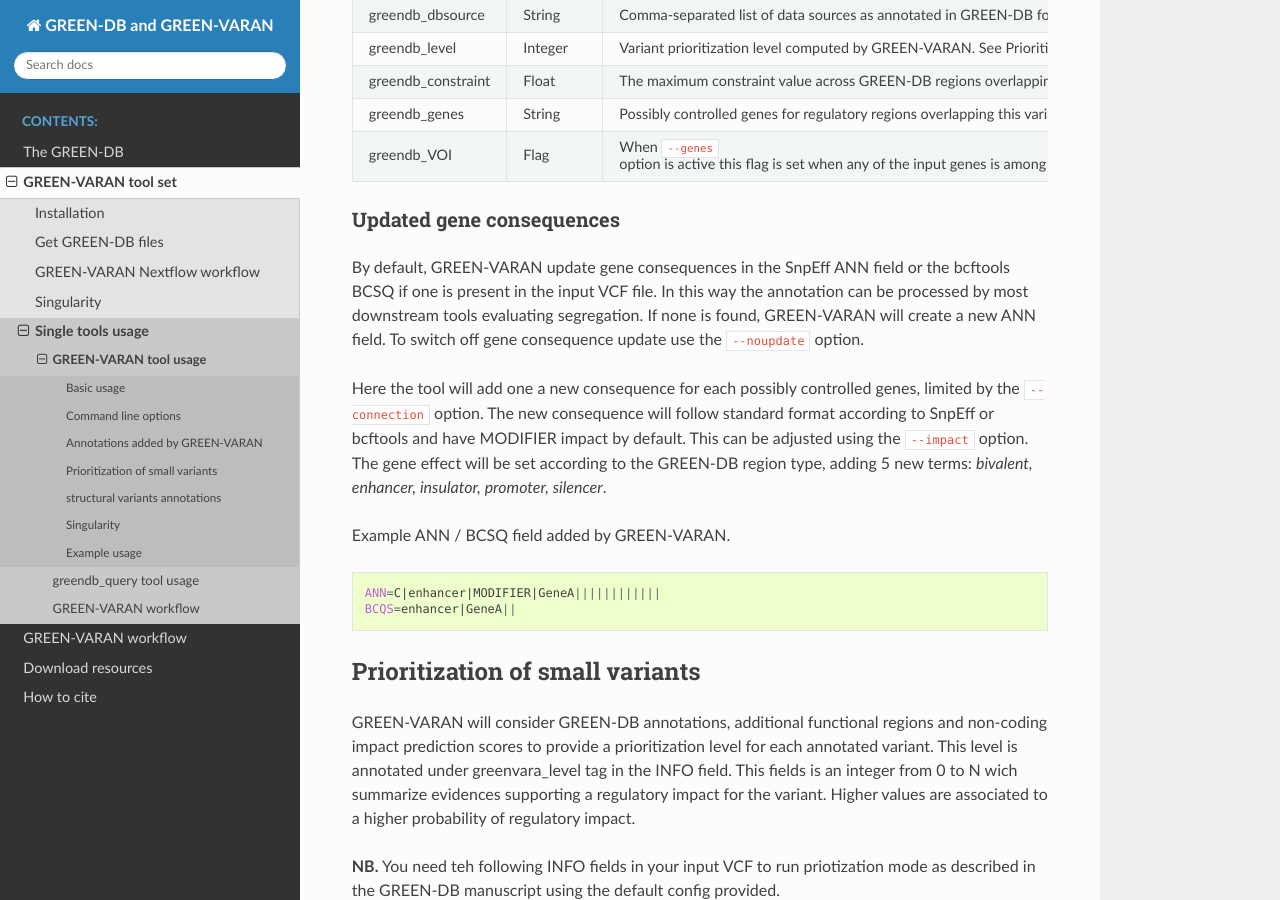
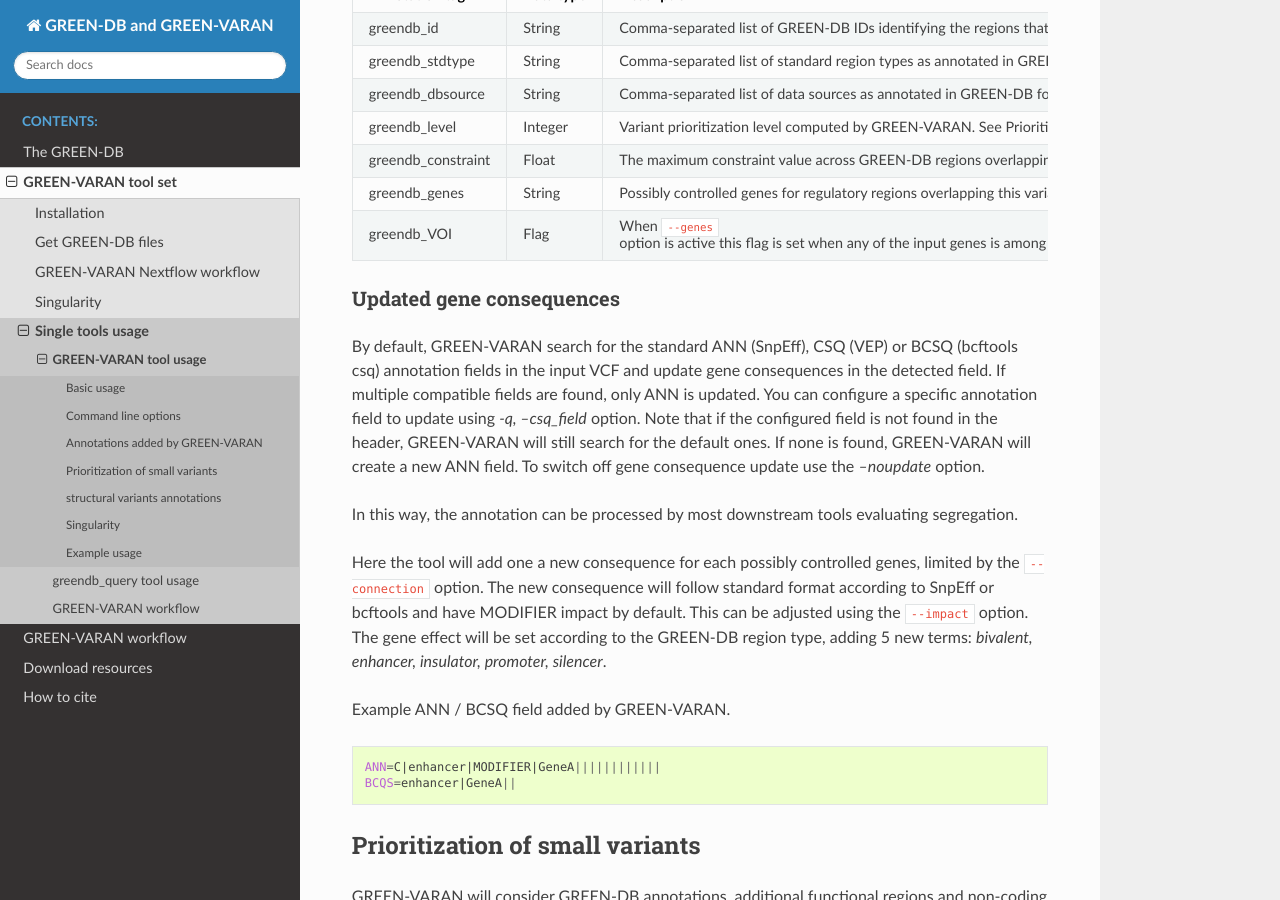
Before and after one commit to edg1983/GREEN-VARAN, a Sphinx documentation site: the page built from docs/GREEN-VARAN_usage.rst, in a window 1280 px wide and 900 px high, scrolled down 3132 px. Built offline with Sphinx 7.4.7 and the Read the Docs theme 2.0.0, drawn with Linux system fonts in a browser that asks for light colours; some of the changed text lies outside the part shown.

```diff
--- a/docs/GREEN-VARAN_usage.rst
+++ b/docs/GREEN-VARAN_usage.rst
@@ -44,6 +44,8 @@ smallvars and sv shared options
     | A default configuration for GREENDB v2.5 is available in config folder
 -u, --noupdate
     | do not update ANN / BCSQ field in the input VCF
+-q, --csq_field
+    | set a specific consequence field containing gene consequences
 -f, --filter
     | filter instead of annotate. Only variants with greendb overlap will be written.
     | If --genes is active, the output will contain only variants connected to the input genes of interest
@@ -110,9 +112,11 @@ Fields in the following table are added to INFO fields by GREEN-VARAN. greendb_l
 
 Updated gene consequences
 #########################
-By default, GREEN-VARAN update gene consequences in the SnpEff ANN field or the bcftools BCSQ if one is present in the input VCF file.
-In this way the annotation can be processed by most downstream tools evaluating segregation.
-If none is found, GREEN-VARAN will create a new ANN field. To switch off gene consequence update use the ``--noupdate`` option.
+By default, GREEN-VARAN search for the standard ANN (SnpEff), CSQ (VEP) or BCSQ (bcftools csq) annotation fields in the input VCF and update gene consequences in the detected field. If multiple compatible fields are found, only ANN is updated.
+You can configure a specific annotation field to update using `-q, --csq_field` option. Note that if the configured field is not found in the header, GREEN-VARAN will still search for the default ones.
+If none is found, GREEN-VARAN will create a new ANN field. To switch off gene consequence update use the `--noupdate` option.
+
+In this way, the annotation can be processed by most downstream tools evaluating segregation.
 
 Here the tool will add one a new consequence for each possibly controlled genes, limited by the ``--connection`` option.
 The new consequence will follow standard format according to SnpEff or bcftools and have MODIFIER impact by default.
```
Also changed, not shown: README.md (+4 -1 lines), 1 other file.
